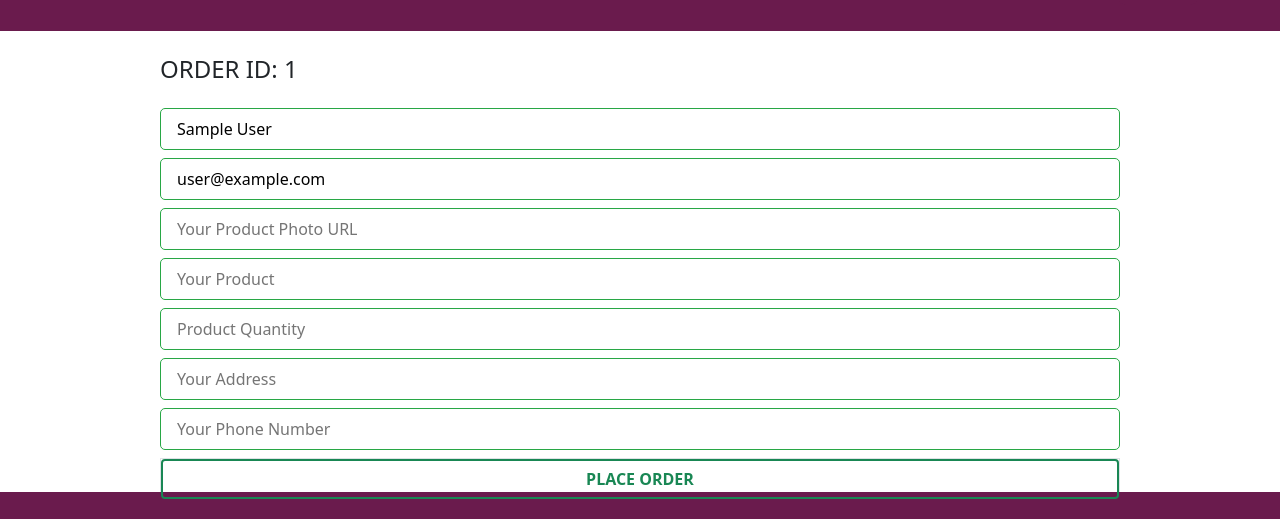
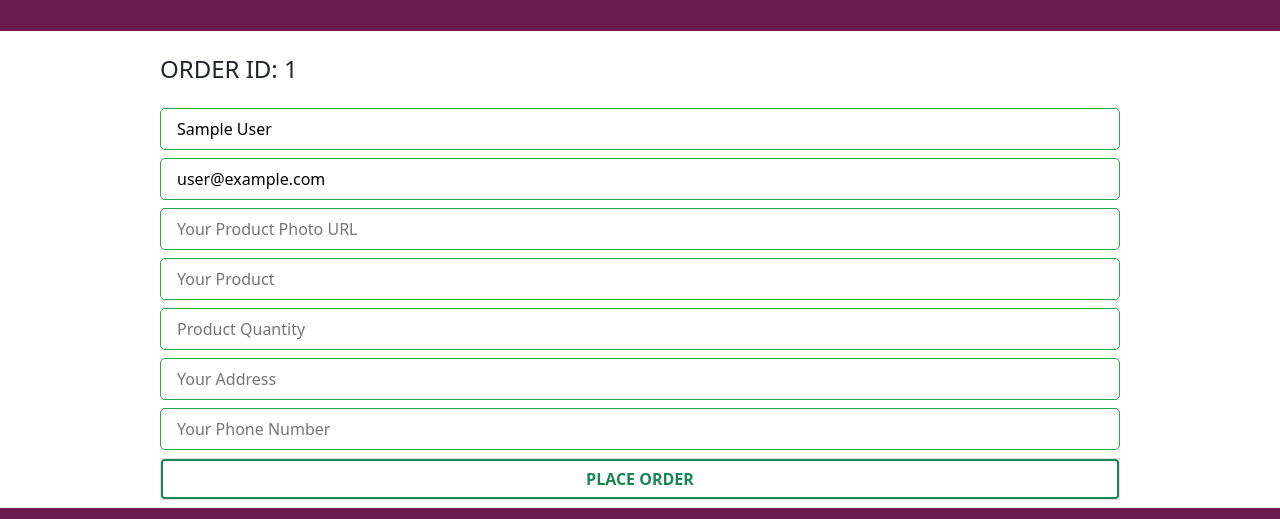
Before and after one commit to AkasHZamaN/grocery-faram-client-side, a React (Create React App) app: page /checkout/1 in a window 1280 px wide. Shown: the part 220-739 px from the top of the page. Built offline with nearby package versions, Linux system fonts and the light colour scheme; no server answers; sample sign-in values are in the browser's storage.

Commit message:
error handling

```diff
--- a/src/Pages/Checkout/Checkout.js
+++ b/src/Pages/Checkout/Checkout.js
@@ -38,7 +38,7 @@ const Checkout = () => {
 
     return (
         <div>
-            <div>
+            <div className='pb-3'>
             <h4 className='w-75 mx-auto my-4'>ORDER ID: {id}</h4>
                 <form onSubmit={handlePlaceOrder}>
                     <input style={{border:'1px solid #28a745',borderRadius:'5px'}} className='d-flex flex-column mb-2 px-3 py-2 w-75 mx-auto' type="text" name="displayName" id="displayName" defaultValue={user?.displayName} placeholder='Your Name' readOnly required/>
```
